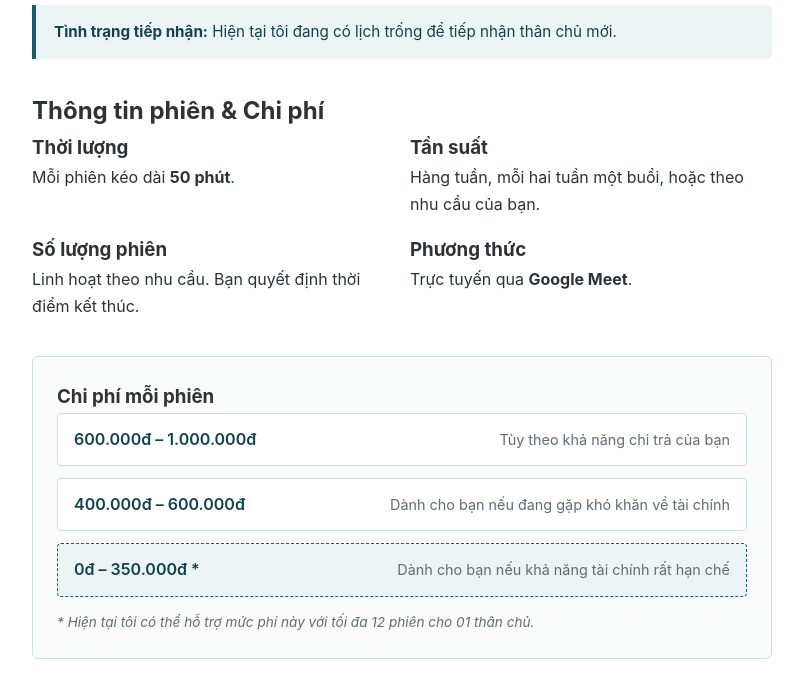
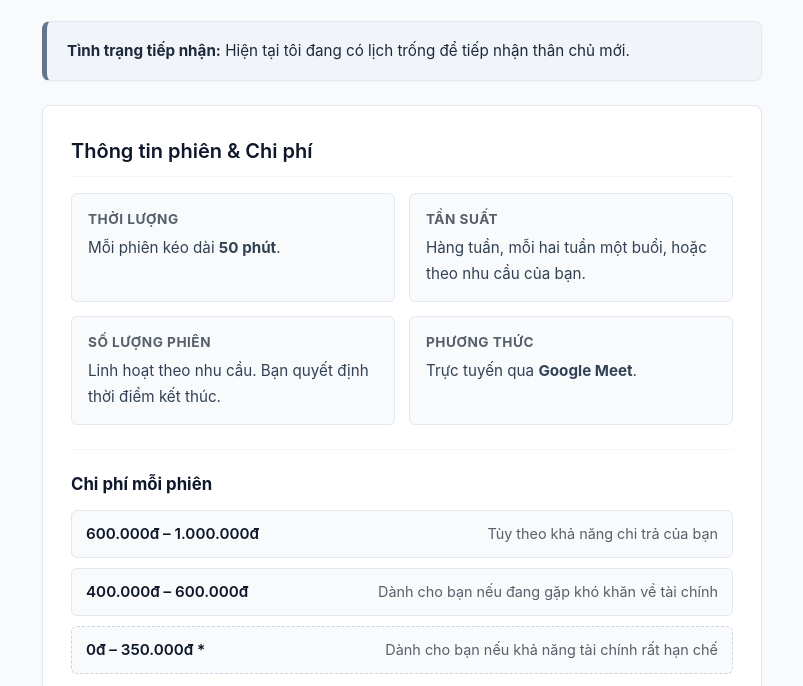
Before and after one commit to ngocquang0329/ngocquang0329.github.io, a plain HTML site: page index.html in a window 1280 px wide. Shown: the part 249-935 px from the top of the page, without its empty margins (238-1041 px from the left). Drawn offline with Linux system fonts and the light colour scheme.

Commit message:
Update style.css

```diff
--- a/style.css
+++ b/style.css
@@ -1,13 +1,12 @@
 :root {
-    /* Bảng màu sắc xanh theo phong cách Richard Doyle */
-    --primary-teal: #1b5e6b;      /* Màu xanh chủ đạo cho tiêu đề & điểm nhấn */
-    --primary-teal-dark: #12434d; /* Màu xanh đậm cho hover & tên chính */
-    --teal-subtle: #edf4f5;       /* Nền xanh nhạt dịu cho các thẻ thông tin */
-    --teal-border: #cde0e3;       /* Viền xanh pastel nhẹ */
-    --text-main: #2b3338;         /* Màu chữ chính xám đen dịu mắt */
-    --text-muted: #5e6d75;        /* Màu chữ phụ xám khói */
-    --bg-page: #ffffff;           /* Nền trang trắng */
-    --max-width: 740px;
+    --text-main: #24292f;
+    --text-muted: #57606a;
+    --bg-page: #f8fafc;        /* Màu nền trang hơi ngả xám nhạt */
+    --card-bg: #ffffff;        /* Màu nền ô card trắng nổi bật */
+    --sub-card-bg: #f8fafc;    /* Màu nền ô con bên trong */
+    --border-line: #e2e8f0;    /* Đường viền tinh tế */
+    --link-color: #0969da;
+    --max-width: 720px;
 }
 
 * {
@@ -17,12 +16,12 @@
 }
 
 body {
-    font-family: -apple-system, BlinkMacSystemFont, "Segoe UI", "SF Pro Text", Roboto, Helvetica, Arial, sans-serif;
+    font-family: -apple-system, BlinkMacSystemFont, "Segoe UI", Roboto, Helvetica, Arial, sans-serif;
     font-size: 16px;
     line-height: 1.7;
     color: var(--text-main);
     background-color: var(--bg-page);
-    padding: 48px 20px;
+    padding: 40px 16px;
 }
 
 .container {
@@ -30,44 +29,70 @@ body {
     margin: 0 auto;
 }
 
-/* Header profile */
+/* Định dạng từng Ô nội dung lớn (Card) */
+.card {
+    background-color: var(--card-bg);
+    border: 1px solid var(--border-line);
+    border-radius: 8px;
+    padding: 28px;
+    margin-bottom: 24px;
+    box-shadow: 0 1px 3px rgba(0, 0, 0, 0.03);
+}
+
+.card h2 {
+    font-size: 1.25rem;
+    font-weight: 600;
+    color: #0f172a;
+    margin-bottom: 16px;
+    border-bottom: 1px solid #f1f5f9;
+    padding-bottom: 8px;
+}
+
+.card p {
+    margin-bottom: 14px;
+    color: #334155;
+    text-align: justify;
+}
+
+.card p:last-child {
+    margin-bottom: 0;
+}
+
+/* Header Profile Card */
 .profile-header {
     display: flex;
     justify-content: space-between;
-    align-items: flex-start;
-    gap: 32px;
-    margin-bottom: 28px;
-    padding-bottom: 28px;
-    border-bottom: 2px solid var(--teal-border);
+    align-items: center;
+    gap: 24px;
 }
 
 .profile-info h1 {
-    font-size: 1.8rem;
+    font-size: 1.65rem;
     font-weight: 600;
     line-height: 1.3;
-    color: var(--primary-teal-dark);
+    color: #0f172a;
     margin-bottom: 6px;
 }
 
 .profile-info .subtitle {
-    font-size: 1.05rem;
+    font-size: 1rem;
     color: var(--text-muted);
-    margin-bottom: 16px;
+    margin-bottom: 14px;
 }
 
 .contact-info p {
     font-size: 0.95rem;
-    line-height: 1.6;
+    line-height: 1.5;
+    margin-bottom: 4px;
+    text-align: left;
 }
 
 .contact-info a {
-    color: var(--primary-teal);
-    font-weight: 500;
+    color: var(--link-color);
     text-decoration: none;
 }
 
 .contact-info a:hover {
-    color: var(--primary-teal-dark);
     text-decoration: underline;
 }
 
@@ -76,91 +101,89 @@ body {
     height: 140px;
     object-fit: cover;
     border-radius: 6px;
-    border: 1px solid var(--teal-border);
+    border: 1px solid var(--border-line);
 }
 
-/* Thông báo trạng thái tiếp nhận */
+/* Ô thông báo tình trạng */
 .availability-notice {
-    background-color: var(--teal-subtle);
-    border-left: 4px solid var(--primary-teal);
-    color: var(--primary-teal-dark);
-    padding: 14px 18px;
-    margin-bottom: 32px;
-    border-radius: 0 6px 6px 0;
+    background-color: #f1f5f9;
+    border-left: 5px solid #64748b;
+    padding: 16px 20px;
+}
+
+.availability-notice p {
+    margin: 0;
+    color: #1e293b;
     font-size: 0.95rem;
 }
 
-/* Lưới thông tin thời lượng, tần suất, hình thức */
+/* Lưới 4 ô con bên trong */
 .details-grid {
     display: grid;
     grid-template-columns: 1fr 1fr;
-    gap: 16px;
-    margin-bottom: 36px;
+    gap: 14px;
+    margin-bottom: 24px;
 }
 
-.detail-card {
-    background-color: var(--teal-subtle);
-    border: 1px solid var(--teal-border);
+.sub-card {
+    background-color: var(--sub-card-bg);
+    border: 1px solid var(--border-line);
     border-radius: 6px;
-    padding: 16px 18px;
+    padding: 14px 16px;
 }
 
-.detail-card h3 {
+.sub-card h3 {
     font-size: 0.85rem;
     text-transform: uppercase;
     letter-spacing: 0.5px;
-    color: var(--primary-teal);
-    font-weight: 600;
-    margin-bottom: 6px;
+    color: var(--text-muted);
+    margin-bottom: 4px;
 }
 
-.detail-card p {
+.sub-card p {
     font-size: 0.95rem;
-    color: var(--text-main);
+    margin: 0;
+    text-align: left;
 }
 
-/* Bảng chi phí (Sliding Scale) */
+/* Khu vực hiển thị bảng phí */
 .fee-section {
-    background-color: #fafcfc;
-    border: 1px solid var(--teal-border);
-    border-radius: 6px;
-    padding: 24px;
-    margin-bottom: 36px;
+    border-top: 1px solid #f1f5f9;
+    padding-top: 20px;
 }
 
-.fee-section h2 {
-    font-size: 1.25rem;
-    font-weight: 600;
-    color: var(--primary-teal);
-    margin-bottom: 18px;
+.fee-section h3 {
+    font-size: 1.05rem;
+    margin-bottom: 12px;
+    color: #0f172a;
 }
 
 .fee-levels {
     display: flex;
     flex-direction: column;
-    gap: 12px;
+    gap: 10px;
 }
 
 .fee-item {
     display: flex;
     justify-content: space-between;
     align-items: baseline;
-    padding: 12px 16px;
-    background-color: #ffffff;
-    border: 1px solid var(--teal-border);
-    border-radius: 4px;
+    padding: 10px 14px;
+    background-color: var(--sub-card-bg);
+    border: 1px solid var(--border-line);
+    border-radius: 6px;
     gap: 16px;
 }
 
 .fee-item.highlight {
-    background-color: var(--teal-subtle);
-    border: 1px dashed var(--primary-teal);
+    border-style: dashed;
+    border-color: #cbd5e1;
 }
 
 .fee-range {
     font-weight: 600;
-    color: var(--primary-teal-dark);
-    font-size: 1rem;
+    color: #0f172a;
+    font-size: 0.95rem;
     white-space: nowrap;
 }
 
@@ -171,36 +194,17 @@ body {
 }
 
 .footnote {
-    margin-top: 14px;
+    margin-top: 12px;
     font-size: 0.85rem;
     color: var(--text-muted);
-}
-
-/* Khối nội dung bài viết */
-.content-section {
-    margin-bottom: 36px;
-}
-
-.content-section h2 {
-    font-size: 1.25rem;
-    font-weight: 600;
-    margin-bottom: 14px;
-    color: var(--primary-teal);
-    border-bottom: 1px solid var(--teal-border);
-    padding-bottom: 6px;
-}
-
-.content-section p {
-    margin-bottom: 14px;
-    color: #2b3338;
-    text-align: justify;
+    text-align: left !important;
 }
 
 /* Danh sách khó khăn */
 .concerns-list {
     margin-left: 20px;
-    margin-bottom: 16px;
-    color: #2b3338;
+    margin-top: 8px;
+    color: #334155;
 }
 
 .concerns-list li {
@@ -210,7 +214,11 @@ body {
 
 /* Đào tạo */
 .education-item {
-    margin-bottom: 18px;
+    margin-bottom: 16px;
+}
+
+.education-item:last-child {
+    margin-bottom: 0;
 }
 
 .education-item h3 {
@@ -223,40 +231,21 @@ body {
 .education-item .institution {
     font-size: 0.95rem;
     color: var(--text-muted);
+    margin-bottom: 0;
+    text-align: left;
 }
 
 .edu-note {
     font-size: 0.85rem;
     color: var(--text-muted);
     margin-top: 4px;
-}
-
-/* Khung Đạo đức & Giám sát */
-.standards-box {
-    background-color: var(--teal-subtle);
-    border: 1px solid var(--teal-border);
-    border-radius: 6px;
-    padding: 20px 22px;
-}
-
-.standards-box h2 {
-    border-bottom: none;
-    padding-bottom: 0;
-}
-
-.standards-box p {
     text-align: left;
-}
-
-.standards-box p:last-child {
-    margin-bottom: 0;
 }
 
 /* Chân trang */
 .site-footer {
-    margin-top: 48px;
-    padding-top: 24px;
-    border-top: 1px solid var(--teal-border);
+    margin-top: 36px;
+    padding-top: 20px;
     font-size: 0.85rem;
     color: var(--text-muted);
     text-align: center;
@@ -266,17 +255,25 @@ body {
     margin-bottom: 4px;
 }
 
-/* Tối ưu khi xem trên điện thoại */
+/* Tối ưu điện thoại */
 @media (max-width: 640px) {
     body {
-        padding: 24px 16px;
+        padding: 20px 12px;
+    }
+
+    .card {
+        padding: 20px 16px;
+        margin-bottom: 16px;
     }
 
     .profile-header {
         flex-direction: column-reverse;
-        align-items: center;
         text-align: center;
-        gap: 20px;
+        gap: 16px;
+    }
+
+    .contact-info p {
+        text-align: center;
     }
 
     .profile-image img {
@@ -298,7 +295,7 @@ body {
         text-align: left;
     }
 
-    .content-section p {
+    .card p {
         text-align: left;
     }
 }
```
